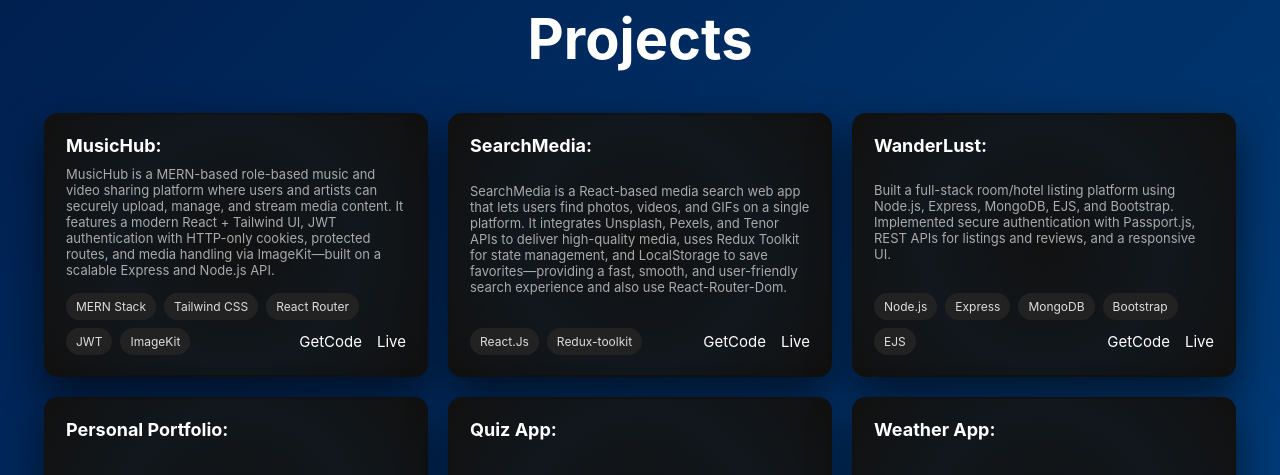
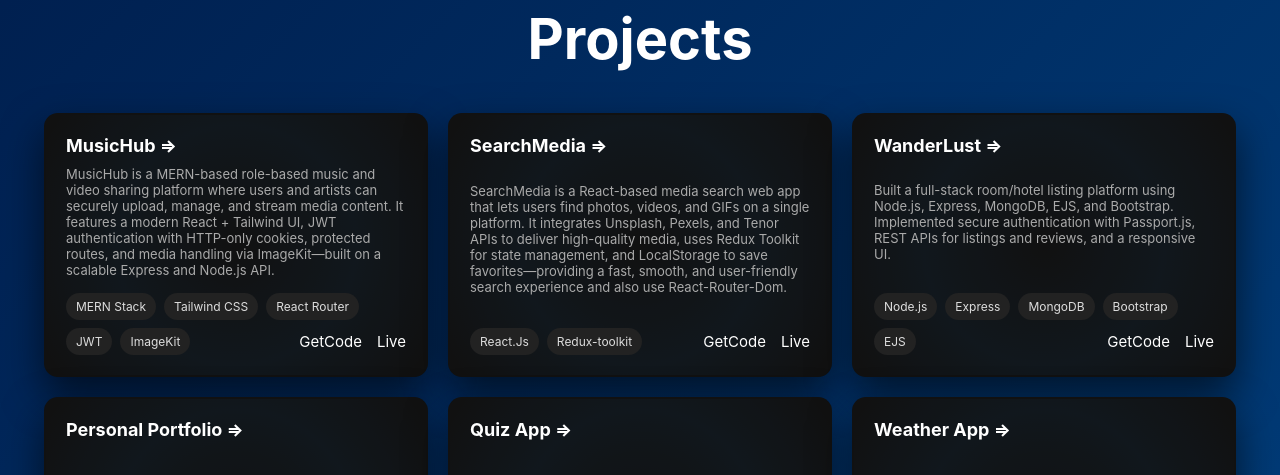
Before and after one commit to surajgupta9161/portfolio, a React (Vite) app: page / in a window 1280 px wide. Shown: the part 1880-2355 px from the top of the page. Built offline with nearby package versions, Linux system fonts and the light colour scheme.

Commit message:
Update Data.js

```diff
--- a/src/Data/Data.js
+++ b/src/Data/Data.js
@@ -1,6 +1,6 @@
 const Data = [
   {
-    title: 'MusicHub:',
+    title: 'MusicHub =>',
     description:
       'MusicHub is a MERN-based role-based music and video sharing platform where users and artists can securely upload, manage, and stream media content. It features a modern React + Tailwind UI, JWT authentication with HTTP-only cookies, protected routes, and media handling via ImageKit—built on a scalable Express and Node.js API.',
     technologies: [
@@ -15,7 +15,7 @@ const Data = [
   },
 
   {
-    title: 'SearchMedia:',
+    title: 'SearchMedia =>',
     description:
       'SearchMedia is a React-based media search web app that lets users find photos, videos, and GIFs on a single platform. It integrates Unsplash, Pexels, and Tenor APIs to deliver high-quality media, uses Redux Toolkit for state management, and LocalStorage to save favorites—providing a fast, smooth, and user-friendly search experience and also use React-Router-Dom.',
     technologies: ['React.Js', 'Redux-toolkit'],
@@ -23,7 +23,7 @@ const Data = [
     live: 'https://search-media-qdpl.vercel.app/'
   },
   {
-    title: 'WanderLust:',
+    title: 'WanderLust =>',
     description:
       'Built a full-stack room/hotel listing platform using Node.js, Express, MongoDB, EJS, and Bootstrap. Implemented secure authentication with Passport.js, REST APIs for listings and reviews, and a responsive UI.',
     technologies: ['Node.js', 'Express', 'MongoDB', 'Bootstrap', 'EJS'],
@@ -31,21 +31,21 @@ const Data = [
     live: 'https://wanderlust-8kue.onrender.com'
   },
   {
-    title: 'Personal Portfolio:',
+    title: 'Personal Portfolio =>',
     description:
       'Developed a modern and responsive portfolio website using HTML, CSS, JavaScript, and React. Showcased projects, technical skills, and contact information using reusable React components and clean UI design. Focused on performance, responsiveness, and maintainable code structure.',
     technologies: ['HTML', 'CSS', 'JavaScript', 'React'],
     link: 'https://github.com/surajgupta9161/portfolio'
   },
   {
-    title: 'Quiz App:',
+    title: 'Quiz App =>',
     description:
       'A responsive Quiz App built with React that presents multiple-choice questions. Users get instant feedback on their answers, with correct options highlighted and wrong ones in red, while tracking their score and allowing quiz reset.',
     technologies: ['JavaScript', 'React', 'HTML/CSS'],
     link: 'https://github.com/surajgupta9161/QuizeApp'
   },
   {
-    title: 'Weather App:',
+    title: 'Weather App =>',
     description:
       'A responsive Weather App built with React and Material- UI that fetches real - time weather data from WeatherAPI.Users can search for any city, view temperature, humidity and wind details, and local time, with proper error handling for invalid inputs.',
     technologies: ['JavaScript', 'HTML', 'CSS', 'React'],
```
